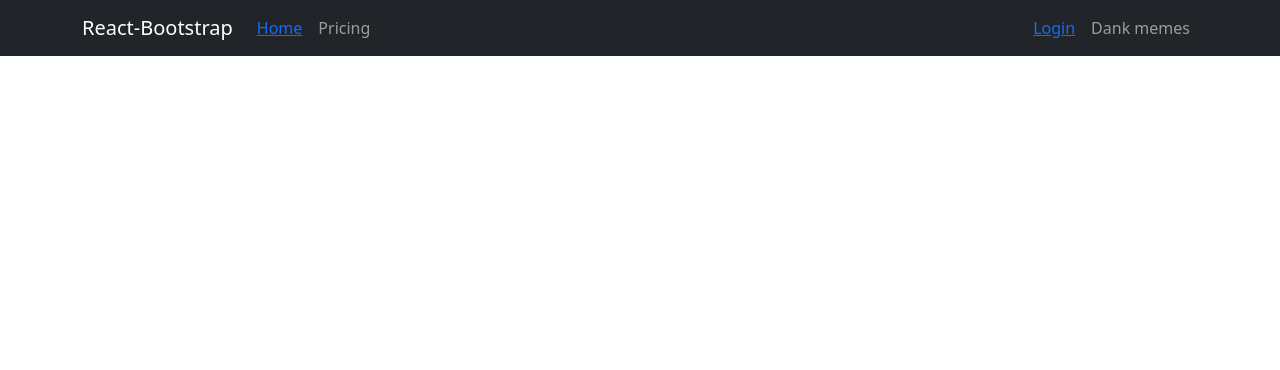
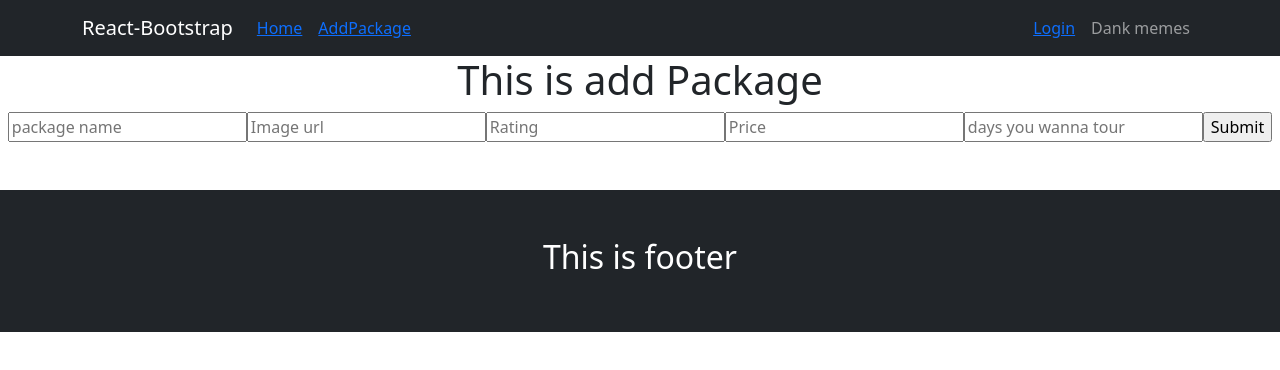
Before and after one commit to sourabahmed/tour12-client-side, a React (Create React App) app: page /addPackage in a window 1280 px wide. Shown: the top 370 px of the page. Built offline with nearby package versions, Linux system fonts and the light colour scheme.

Commit message:
packages-added

```diff
--- a/src/App.js
+++ b/src/App.js
@@ -2,6 +2,8 @@
 import 'bootstrap/dist/css/bootstrap.min.css';
 import { BrowserRouter as Router, Switch, Route } from 'react-router-dom';
 import './App.css';
+import AddPackage from './pages/AddPackage/AddPackage';
+import Footer from './pages/Footer/Footer';
 import Headers from './pages/Headers/Headers';
 import Home from './pages/Home/Home/Home';
 import Login from './pages/Login/Login';
@@ -18,10 +20,14 @@ function App() {
           <Route exact path='/home'>
            <Home></Home>
           </Route>
+          <Route exact path='/addPackage'>
+           <AddPackage></AddPackage>
+          </Route>
           <Route path='/login'>
             <Login></Login>
           </Route>
         </Switch>
+        <Footer></Footer>
       </Router>
     </div>
   );
--- /dev/null
+++ b/src/pages/AddPackage/AddPackage.js
@@ -0,0 +1,32 @@
+import React from 'react';
+import { useForm } from "react-hook-form";
+
+const AddPackage = () => {
+    const { register, handleSubmit } = useForm();
+    const onSubmit = data => {
+        fetch('http://localhost:5000/packages', {
+            method: "POST",
+            headers: {
+                'Content-Type': 'application/json'
+            },
+            body: JSON.stringify(data)
+        })
+        .then(res => res.json())
+        .then(data => console.log(data))
+    }
+    return (
+        <div>
+            <h1>This is add Package</h1>
+            <form onSubmit={handleSubmit(onSubmit)}>
+                <input {...register("packageName")}  placeholder="package name"/>
+                <input {...register("imgURL")}  placeholder="Image url"/>
+                <input {...register("rating")}  placeholder="Rating"/>
+                <input {...register("price")}  placeholder="Price"/>
+                <input type="number" {...register("duration")} placeholder="days you wanna tour"/>
+                <input type="submit" />
+            </form>
+        </div>
+    );
+};
+
+export default AddPackage;
--- /dev/null
+++ b/src/pages/Footer/Footer.js
@@ -0,0 +1,11 @@
+import React from 'react';
+
+const Footer = () => {
+    return (
+        <div className="mt-5 p-5 bg-dark text-white">
+            <h2>This is footer</h2>
+        </div>
+    );
+};
+
+export default Footer;
--- a/src/pages/Headers/Headers.js
+++ b/src/pages/Headers/Headers.js
@@ -12,7 +12,7 @@ const Headers = () => {
                     <Navbar.Collapse id="responsive-navbar-nav">
                         <Nav className="me-auto">
                             <Nav.Link ><Link to='/home'>Home</Link></Nav.Link>
-                            <Nav.Link href="#pricing">Pricing</Nav.Link>
+                            <Nav.Link ><Link to='/addPackage'>AddPackage</Link></Nav.Link>
                         </Nav>
                         <Nav>
                             <Nav.Link><Link to='/login'>Login</Link></Nav.Link>
--- a/src/pages/Home/Home/Home.js
+++ b/src/pages/Home/Home/Home.js
@@ -1,9 +1,11 @@
 import React from 'react';
+import Packages from '../Packages/Packages';
 
 const Home = () => {
     return (
         <div>
            <h2>This is banner</h2>
+           <Packages></Packages>
         </div>
     );
 };
--- /dev/null
+++ b/src/pages/Home/Package/Package.js
@@ -0,0 +1,24 @@
+import React from 'react';
+
+const Package = (props) => {
+    const { imgURL, packageName, rating, price, duration} = props?.pack;
+    return (
+        <div>
+            <div>
+                <img src={imgURL} alt="" />
+            </div>
+            <div>
+                <div>
+                    <h3>Price:{price}</h3>
+                    <h4>Days: {duration}</h4>
+                </div>
+                <div>
+                    <h3>{packageName}</h3>
+                    <h5>Rating: {rating}</h5>
+                </div>
+            </div>
+        </div>
+    );
+};
+
+export default Package;
--- /dev/null
+++ b/src/pages/Home/Packages/Packages.css
@@ -0,0 +1,6 @@
+.packages{
+    display: grid;
+    grid-template-columns: repeat(3, 1fr);
+    grid-gap: 10px;
+    margin: 20px 100px;
+}
--- a/src/pages/Home/Packages/Packages.js
+++ b/src/pages/Home/Packages/Packages.js
@@ -0,0 +1,30 @@
+import React from 'react';
+import { useEffect } from 'react';
+import { useState } from 'react';
+import Package from '../Package/Package';
+import './Packages.css'
+
+const Packages = () => {
+    const[packages, setPackages] = useState([]);
+    console.log(packages);
+    useEffect(() => {
+        fetch('http://localhost:5000/packages')
+        .then(res => res.json())
+        .then(data => setPackages(data))
+    },[])
+    return (
+        <div>
+            <h2>Packages</h2>
+            <div className="packages">
+                {
+                    packages.map(pack => <Package
+                    key={pack._id}
+                    pack={pack}
+                    ></Package>)
+                }
+            </div>
+        </div>
+    );
+};
+
+export default Packages;
```
Also changed, not shown: src/pages/Home/Footer/Footer.js (deleted).
